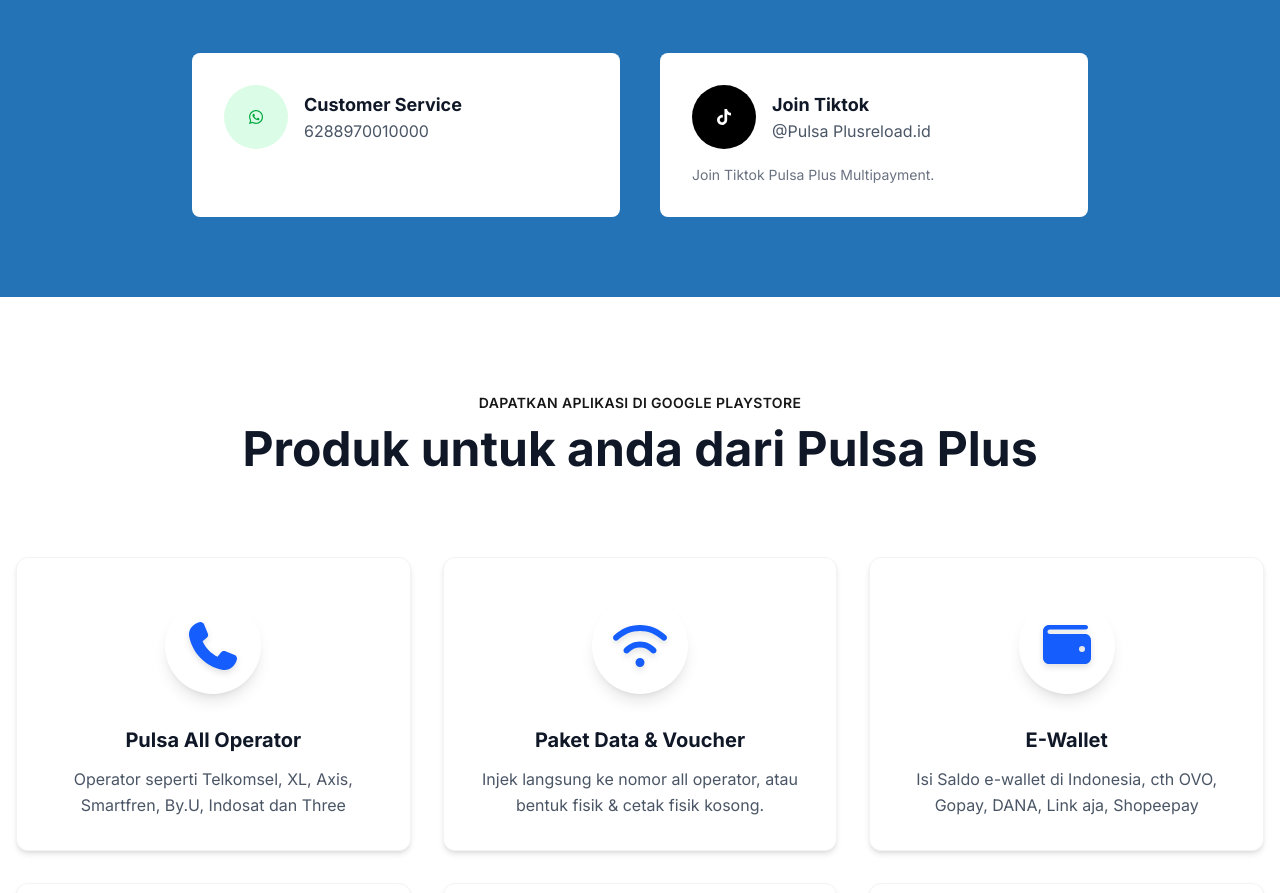
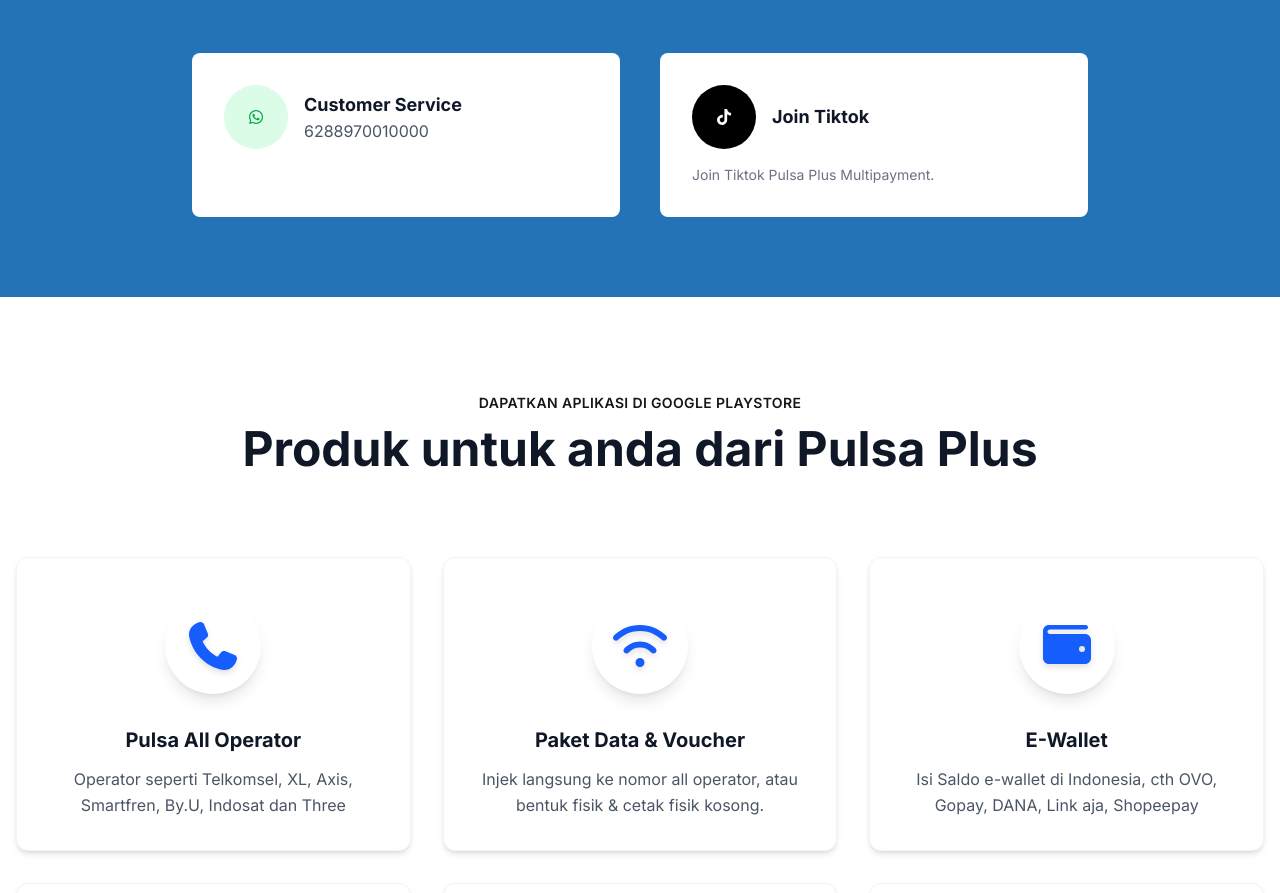
Before and after one commit to OwnerAR/web-company-pulsaplus, a Next.js app: page / in a window 1280 px wide. Shown: the part 2341-3234 px from the top of the page. Built offline with nearby package versions, Linux system fonts and the light colour scheme; no server answers.

Commit message:
fix: tiktok user

```diff
--- a/components/sections/SocialMedia.tsx
+++ b/components/sections/SocialMedia.tsx
@@ -56,7 +56,7 @@
               </div>
               <div>
                 <h3 className="font-bold text-lg text-gray-900 dark:text-white group-hover:text-white transition-colors">Join Tiktok</h3>
-                <p className="text-gray-600 dark:text-gray-300 group-hover:text-white transition-colors">@Pulsa Plusreload.id</p>
+                <p className="text-gray-600 dark:text-gray-300 group-hover:text-white transition-colors">{tiktokUser}</p>
               </div>
             </div>
             <p className="text-sm text-gray-500 dark:text-gray-400 group-hover:text-white transition-colors">Join Tiktok Pulsa Plus Multipayment.</p>
```
